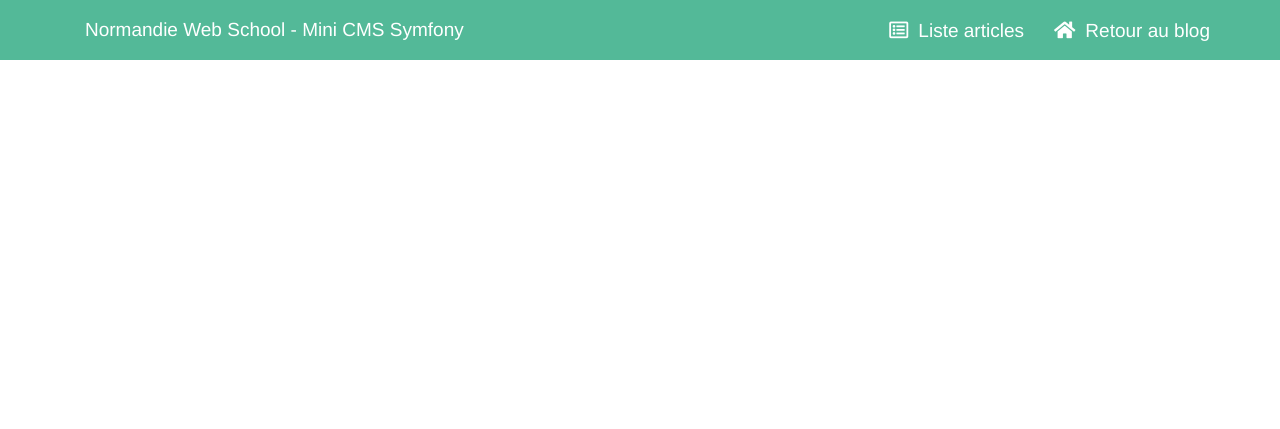
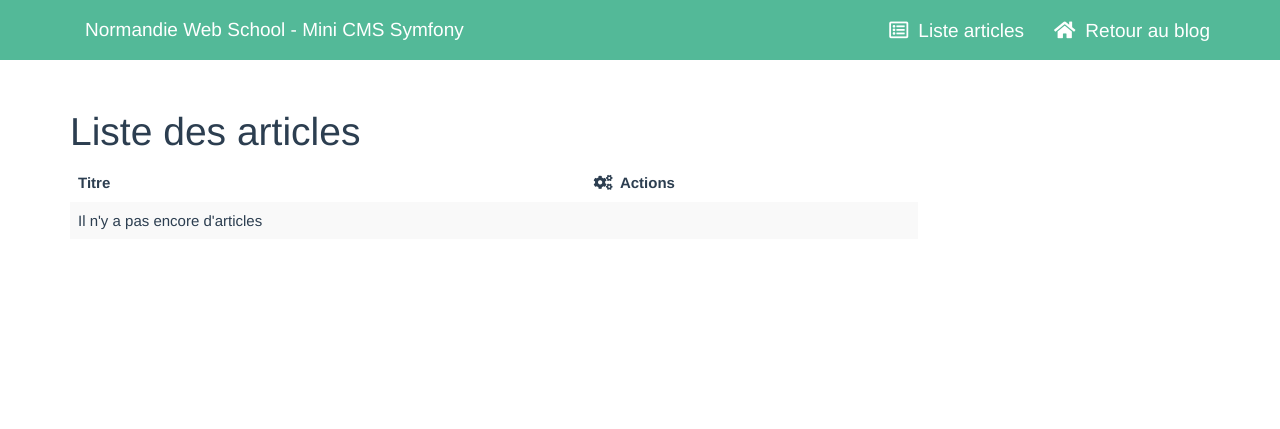
Before and after one commit to PierreThiollent/Mini-CMS-with-Symfony, a Symfony app: template templates/admin/index.html.twig in a window 1280 px wide. Shown: the top 429 px of the page. Run offline with Twig, Linux system fonts and the light colour scheme; the template is opened without the code that fills it, so the values that code supplies are empty; some libraries are stand-ins or nearby versions.

Commit message:
feat(): Create index.html.twig to show all articles into admin

```diff
--- a/templates/admin/index.html.twig
+++ b/templates/admin/index.html.twig
@@ -1,9 +1,45 @@
 {% extends 'admin/base.html.twig' %}
 
-{% block body_id %}
+{% block body_id 'admin_index' %}
 
+{% block main %}
+    <h1>Liste des articles</h1>
+
+    <table class="table table-striped table-middle-aligned">
+        <thead>
+        <tr>
+            <th scope="col">Titre</th>
+            <th scope="col" class="text-center"><i class="fa fa-cogs"></i> Actions</th>
+        </tr>
+        </thead>
+        <tbody>
+        {% for article in articles %}
+            <tr>
+                <td>{{ article.title }}</td>
+                <td class="text-right">
+                    <div class="item-actions">
+                        <a href="" class="btn btn-sm btn-default">
+                            <i class="fa fa-eye"></i> Afficher
+                        </a>
+                        <a href="" class="btn btn-sm btn-primary">
+                            <i class="fa fa-edit"></i> Modifier
+                        </a>
+                    </div>
+                </td>
+            </tr>
+        {% else %}
+            <tr>
+                <td colspan="4">Il n'y a pas encore d'articles</td>
+            </tr>
+        {% endfor %}
+        </tbody>
+    </table>
 {% endblock %}
 
-{% block body %}
-
+{% block sidebar %}
+    <div class="section actions">
+        <a href="{{ path('admin_article_new') }}" class="btn btn-lg btn-block btn-success">
+            <i class="fa fa-plus"></i> Créer un article
+        </a>
+    </div>
 {% endblock %}
```
